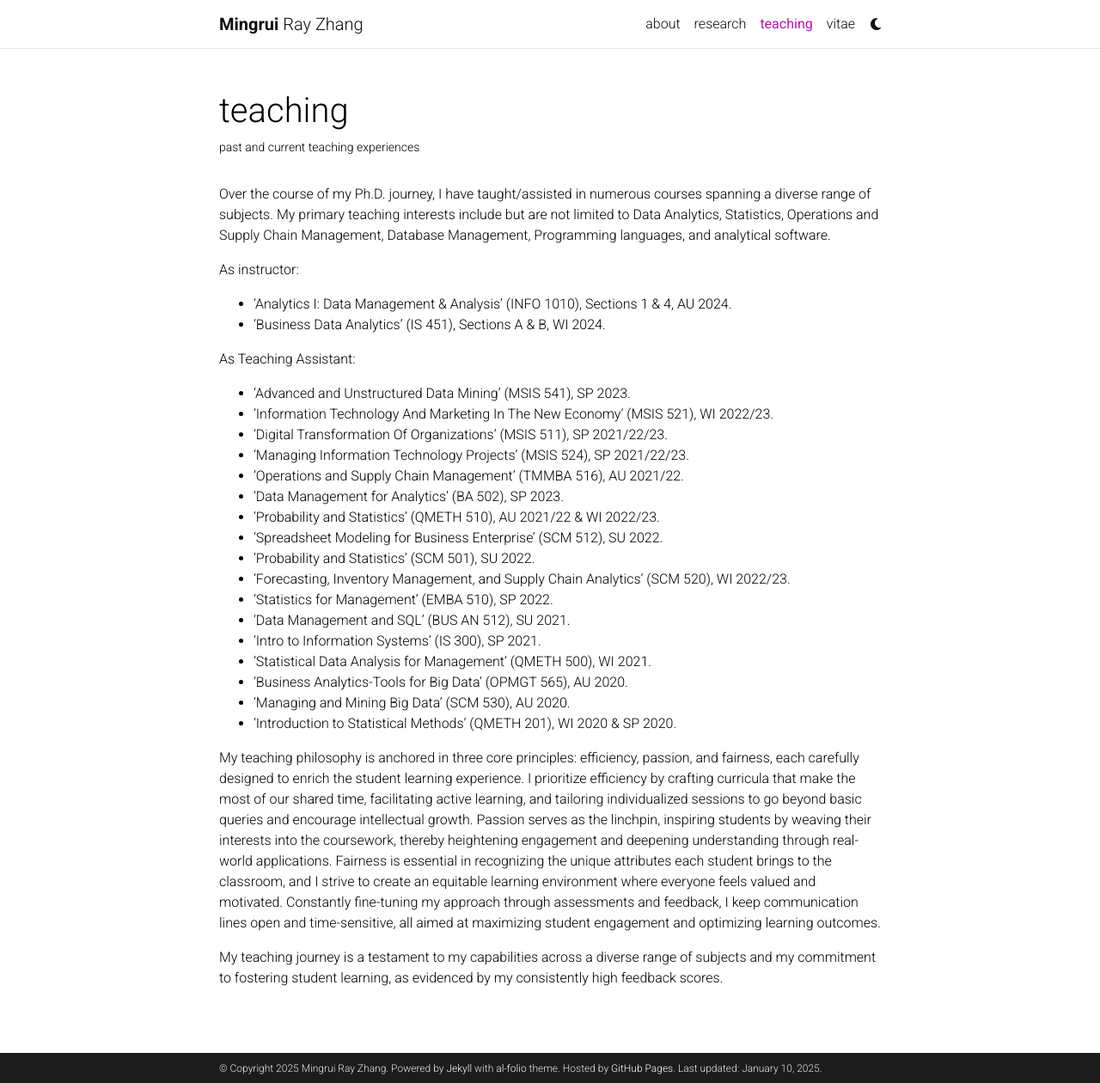
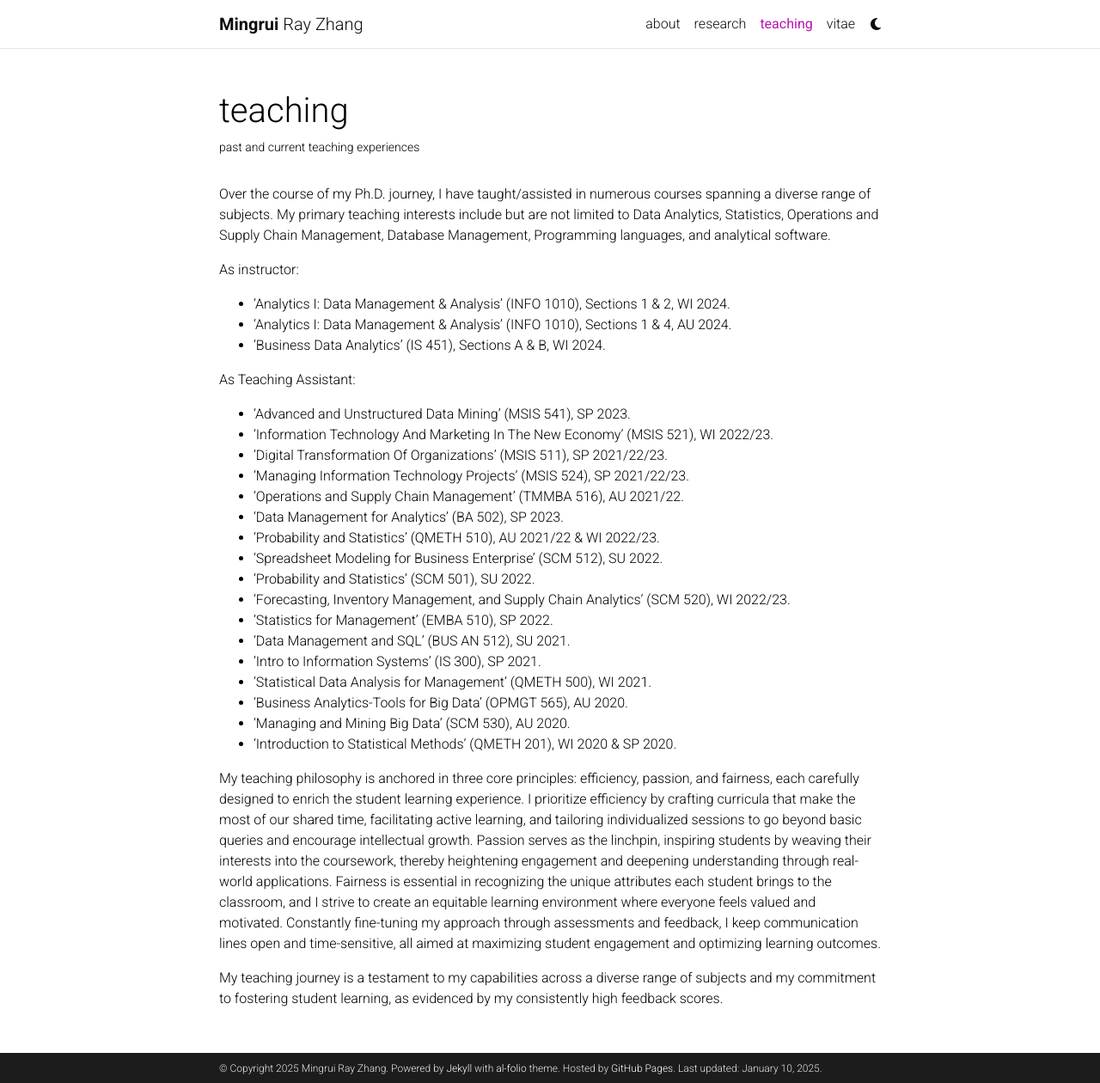
Before and after one commit to MingruiRayZhang/MingruiRayZhang.github.io, a Jekyll site: the page built from _pages/teaching.md, in a window 1280 px wide and 1260 px high. Shown: the whole window at 86% size. Built offline with Jekyll 4.4.1, drawn with Linux system fonts in a browser that asks for light colours; comment, search, counter and statistics services are not loaded; a style sheet for code colours, icons or effects is not loaded.

Commit message:
Update teaching.md

```diff
--- a/_pages/teaching.md
+++ b/_pages/teaching.md
@@ -10,6 +10,7 @@ nav_order: 3
 Over the course of my Ph.D. journey, I have taught/assisted in numerous courses spanning a diverse range of subjects. My primary teaching interests include but are not limited to Data Analytics, Statistics, Operations and Supply Chain Management, Database Management, Programming languages, and analytical software.
 
 As instructor:
+- 'Analytics I: Data Management & Analysis' (INFO 1010), Sections 1 & 2, WI 2024.
 - 'Analytics I: Data Management & Analysis' (INFO 1010), Sections 1 & 4, AU 2024.
 - 'Business Data Analytics' (IS 451), Sections A & B, WI 2024.
 
```
